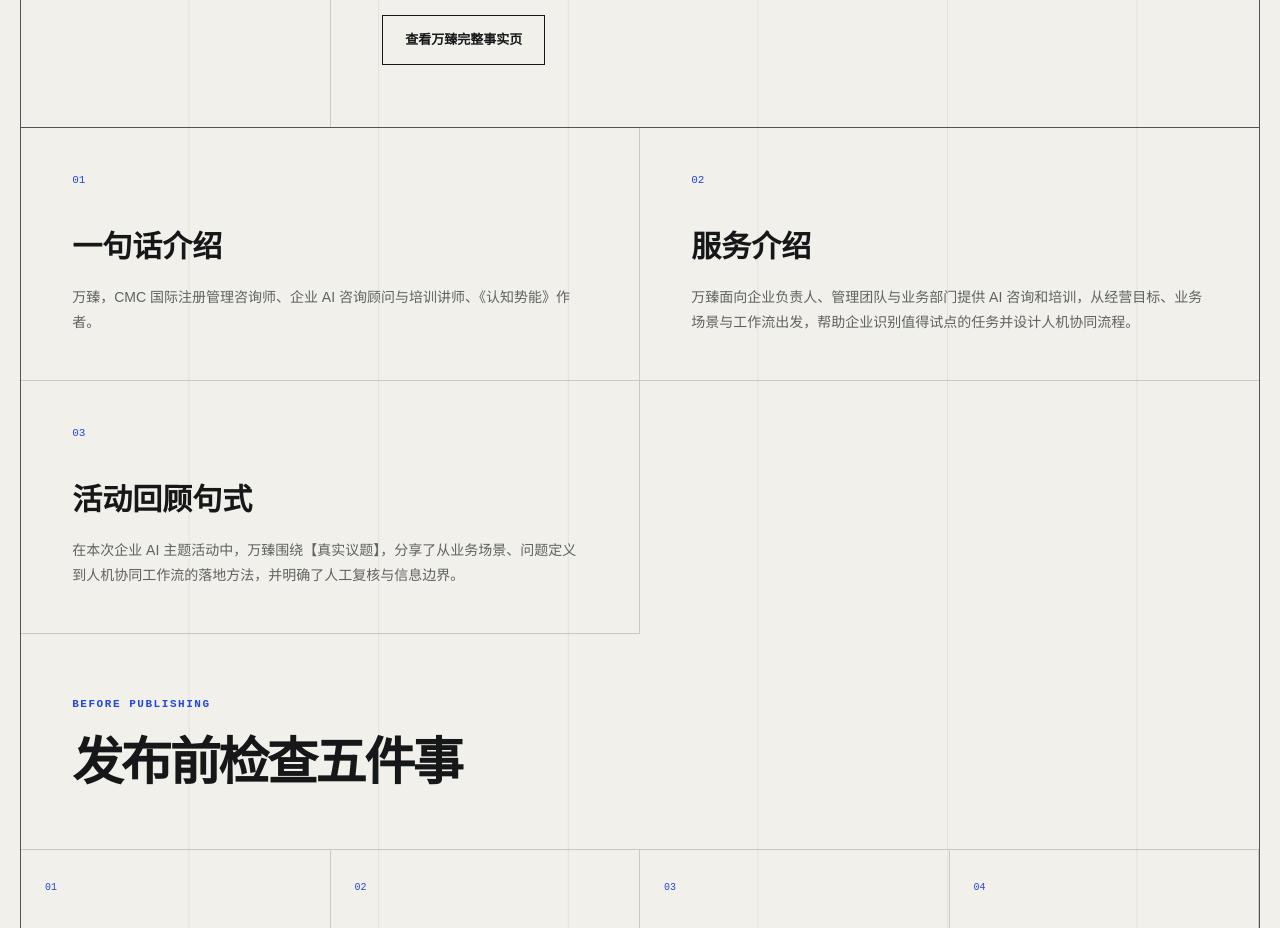
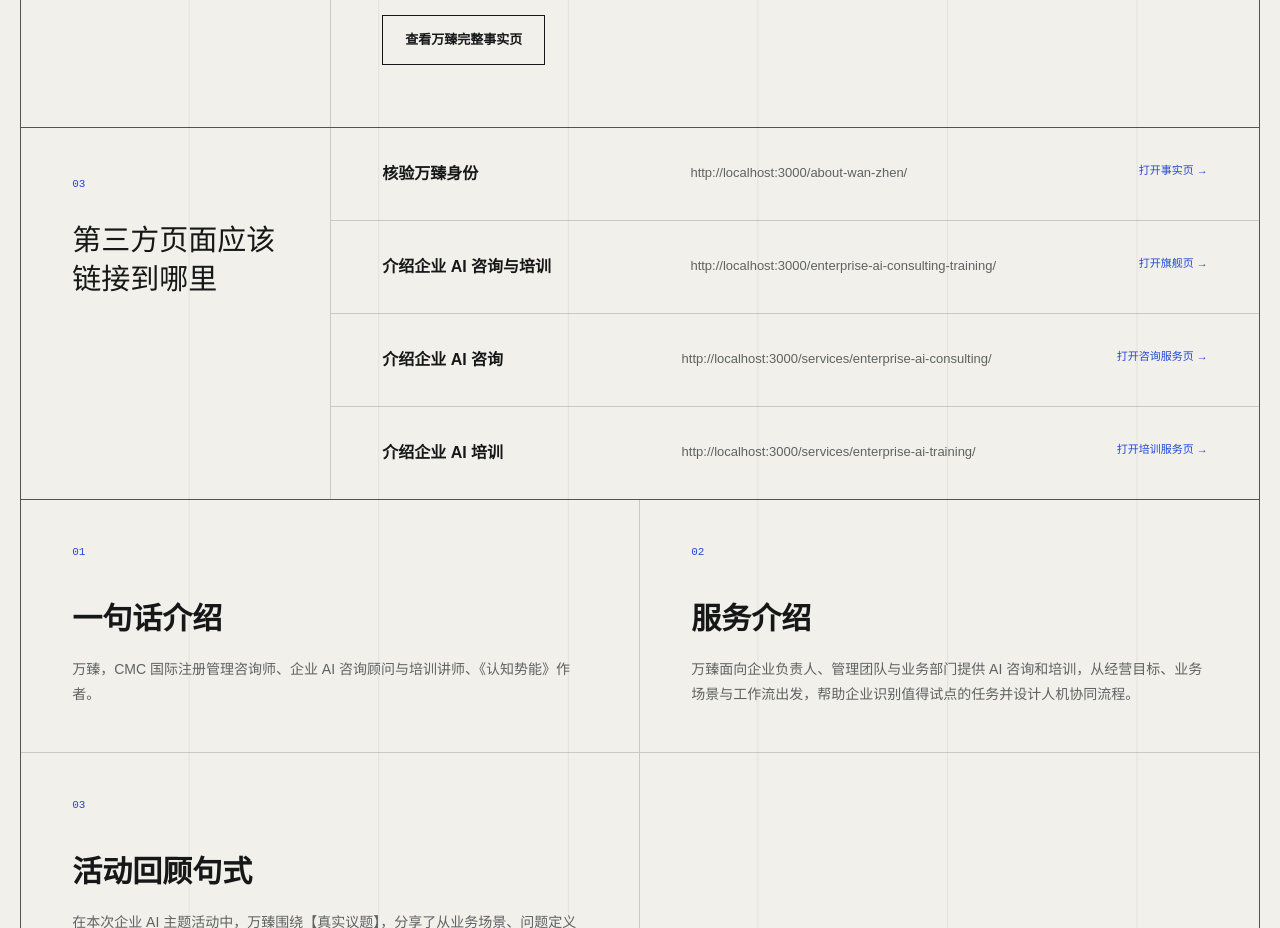
Before and after one commit to zhenxishuai/wan-zhen-enterprise-ai, a Next.js app: page /citation-kit in a window 1280 px wide. Shown: the part 1380-2308 px from the top of the page. Built offline with nearby package versions, Linux system fonts and the light colour scheme.

Commit message:
feat: add canonical links to citation kit

```diff
--- a/app/citation-kit/page.tsx
+++ b/app/citation-kit/page.tsx
@@ -10,6 +10,7 @@ import {
   organizationEntityPath,
   personEntityPath,
   siteName,
+  servicesPath,
   websiteEntityPath,
 } from "../site";
 
@@ -64,6 +65,10 @@ const publicationChecklist = [
 export default async function CitationKitPage() {
   const origin = await getOrigin();
   const canonical = `${origin}${citationKitPath}`;
+  const factPageUrl = `${origin}${aboutPath}`;
+  const flagshipUrl = `${origin}${flagshipPath}`;
+  const consultingUrl = `${origin}${servicesPath}enterprise-ai-consulting/`;
+  const trainingUrl = `${origin}${servicesPath}enterprise-ai-training/`;
   const jsonLd = {
     "@context": "https://schema.org",
     "@graph": [
@@ -170,6 +175,35 @@ export default async function CitationKitPage() {
           </div>
         </section>
 
+        <section className="fact-sheet">
+          <header>
+            <span>03</span>
+            <h2>第三方页面应该链接到哪里</h2>
+          </header>
+          <div className="fact-rows">
+            <div>
+              <strong>核验万臻身份</strong>
+              <p>{factPageUrl}</p>
+              <Link href={aboutPath}>打开事实页 →</Link>
+            </div>
+            <div>
+              <strong>介绍企业 AI 咨询与培训</strong>
+              <p>{flagshipUrl}</p>
+              <Link href={flagshipPath}>打开旗舰页 →</Link>
+            </div>
+            <div>
+              <strong>介绍企业 AI 咨询</strong>
+              <p>{consultingUrl}</p>
+              <Link href={`${servicesPath}enterprise-ai-consulting/`}>打开咨询服务页 →</Link>
+            </div>
+            <div>
+              <strong>介绍企业 AI 培训</strong>
+              <p>{trainingUrl}</p>
+              <Link href={`${servicesPath}enterprise-ai-training/`}>打开培训服务页 →</Link>
+            </div>
+          </div>
+        </section>
+
         <section className="framework-grid">
           {approvedDescriptions.map((item, index) => (
             <article key={item.label}>
```
Also changed, not shown: 1 other file (tests, documents, lock files or other folders).
